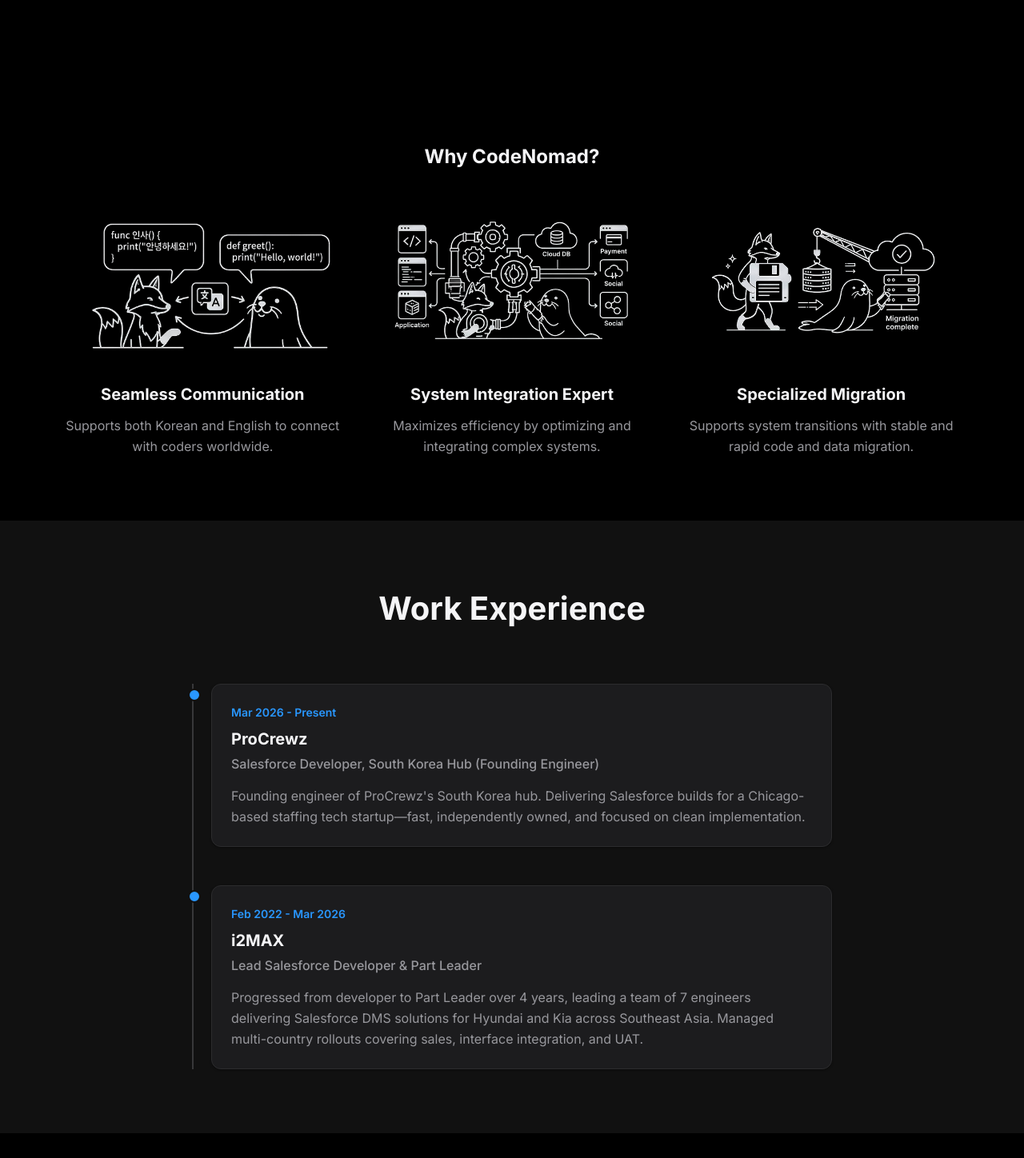
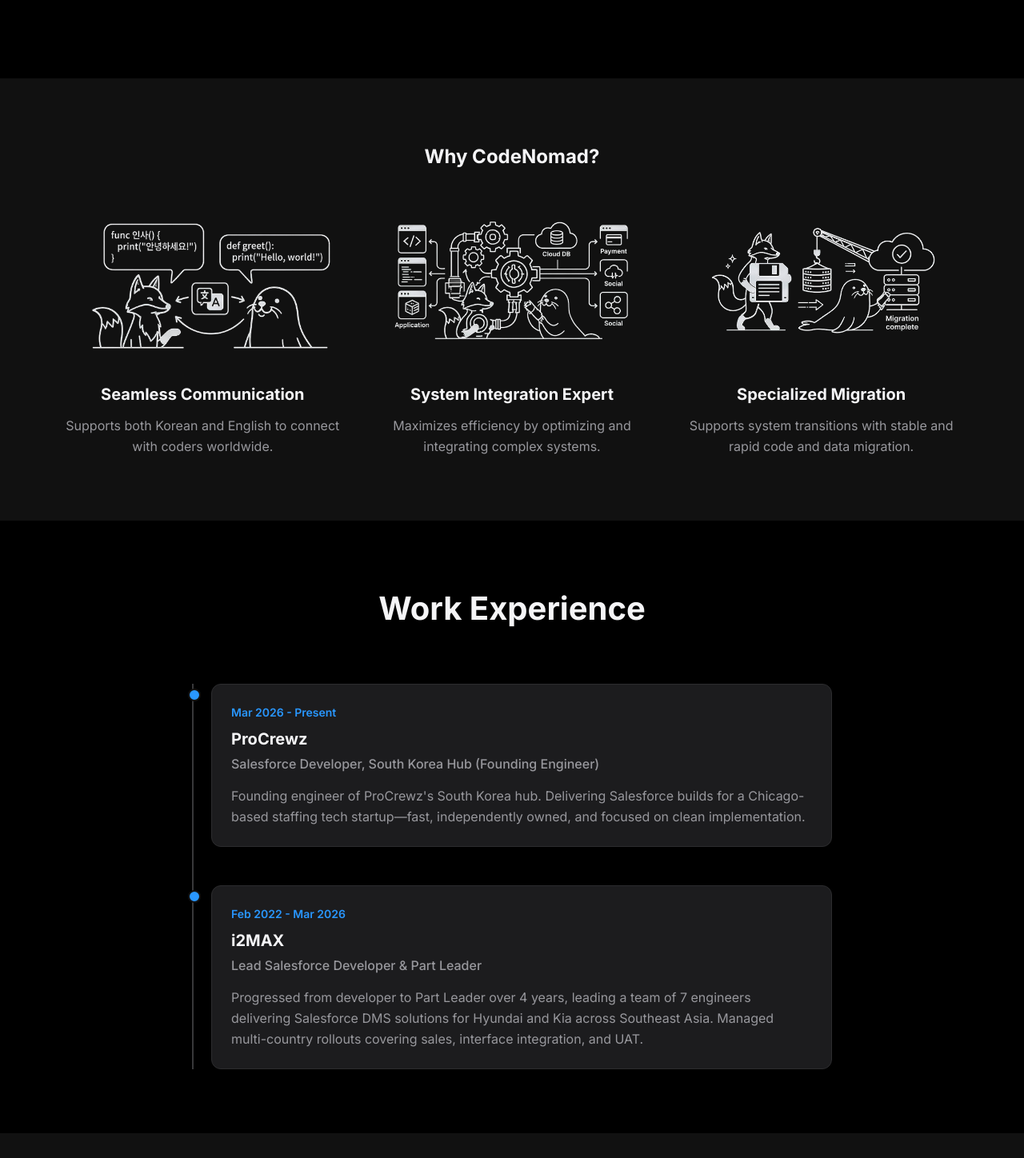
Before and after one commit to yoondev83/codenomad-landing, a React (Vite) app: page / in a window 1280 px wide. Shown: the part 702-2150 px from the top of the page at 80% size. Built offline with nearby package versions, Linux system fonts and the light colour scheme.

Commit message:
Update language strings and section background order

```diff
--- a/src/components/Contact/Contact.jsx
+++ b/src/components/Contact/Contact.jsx
@@ -51,7 +51,7 @@
   };
 
   return (
-    <section className={`section section-secondary ${styles.contact}`} id="contact">
+    <section className={`section ${styles.contact}`} id="contact">
       <div className={`container ${styles.contactContainer}`}>
         <h2 className={`reveal ${styles.sectionTitle}`}>
           {language === 'en' ? 'Let\'s Connect' : '문의하기'}
--- a/src/components/Experience/Experience.jsx
+++ b/src/components/Experience/Experience.jsx
@@ -3,7 +3,7 @@
 
 export default function Experience({ experiences, language }) {
   return (
-    <section className={`section section-secondary ${styles.experience}`} id="experience">
+    <section className={`section ${styles.experience}`} id="experience">
       <div className={`container`}>
         <h2 className={`reveal ${styles.sectionTitle}`}>
           {language === 'en' ? 'Work Experience' : '경력'}
--- a/src/components/Projects/Projects.jsx
+++ b/src/components/Projects/Projects.jsx
@@ -16,7 +16,7 @@
   };
 
   return (
-    <section className={`section ${styles.projects}`} id="projects">
+    <section className={`section section-secondary ${styles.projects}`} id="projects">
       <div className={`container`}>
         <h2 className={`reveal ${styles.sectionTitle}`}>
           {language === 'en' ? 'Featured Projects' : '주요 프로젝트'}
--- a/src/components/WhyCodeNomad/WhyCodeNomad.jsx
+++ b/src/components/WhyCodeNomad/WhyCodeNomad.jsx
@@ -3,7 +3,7 @@
 
 const WhyCodeNomad = ({ data, language }) => {
   return (
-    <section id="why" className={`section ${styles.whySection} reveal`}>
+    <section id="why" className={`section section-secondary ${styles.whySection} reveal`}>
       <div className={`container ${styles.whyContainer}`}>
         <h2 className="section-title">
           {language === 'en' ? data.titleEn : data.titleKo}
--- a/src/data/portfolio.json
+++ b/src/data/portfolio.json
@@ -21,13 +21,13 @@
   },
   "whyCodeNomad": {
     "titleEn": "Why CodeNomad?",
-    "titleKo": "Why CodeNomad? (왜 코드노마드?)",
+    "titleKo": "왜 코드노마드인가요?",
     "features": [
       {
         "id": "1",
         "image": "/seamless.png",
         "titleEn": "Seamless Communication",
-        "titleKo": "Seamless Communication (원활한 소통)",
+        "titleKo": "원활한 소통",
         "descEn": "Supports both Korean and English to connect with coders worldwide.",
         "descKo": "한국어와 영어 모두 지원하여 전 세계 코더들과 연결됩니다."
       },
@@ -35,7 +35,7 @@
         "id": "2",
         "image": "/system.png",
         "titleEn": "System Integration Expert",
-        "titleKo": "System Integration Expert (시스템 통합 전문)",
+        "titleKo": "시스템 통합 전문",
         "descEn": "Maximizes efficiency by optimizing and integrating complex systems.",
         "descKo": "복잡한 시스템을 최적화하고 통합하여 효율성을 극대화합니다."
       },
@@ -43,7 +43,7 @@
         "id": "3",
         "image": "/migration.png",
         "titleEn": "Specialized Migration",
-        "titleKo": "Specialized Migration (특화된 마이그레이션)",
+        "titleKo": "특화된 마이그레이션",
         "descEn": "Supports system transitions with stable and rapid code and data migration.",
         "descKo": "안정적이고 신속한 코드 및 데이터 마이그레이션으로 시스템 전환을 지원합니다."
       }
```
